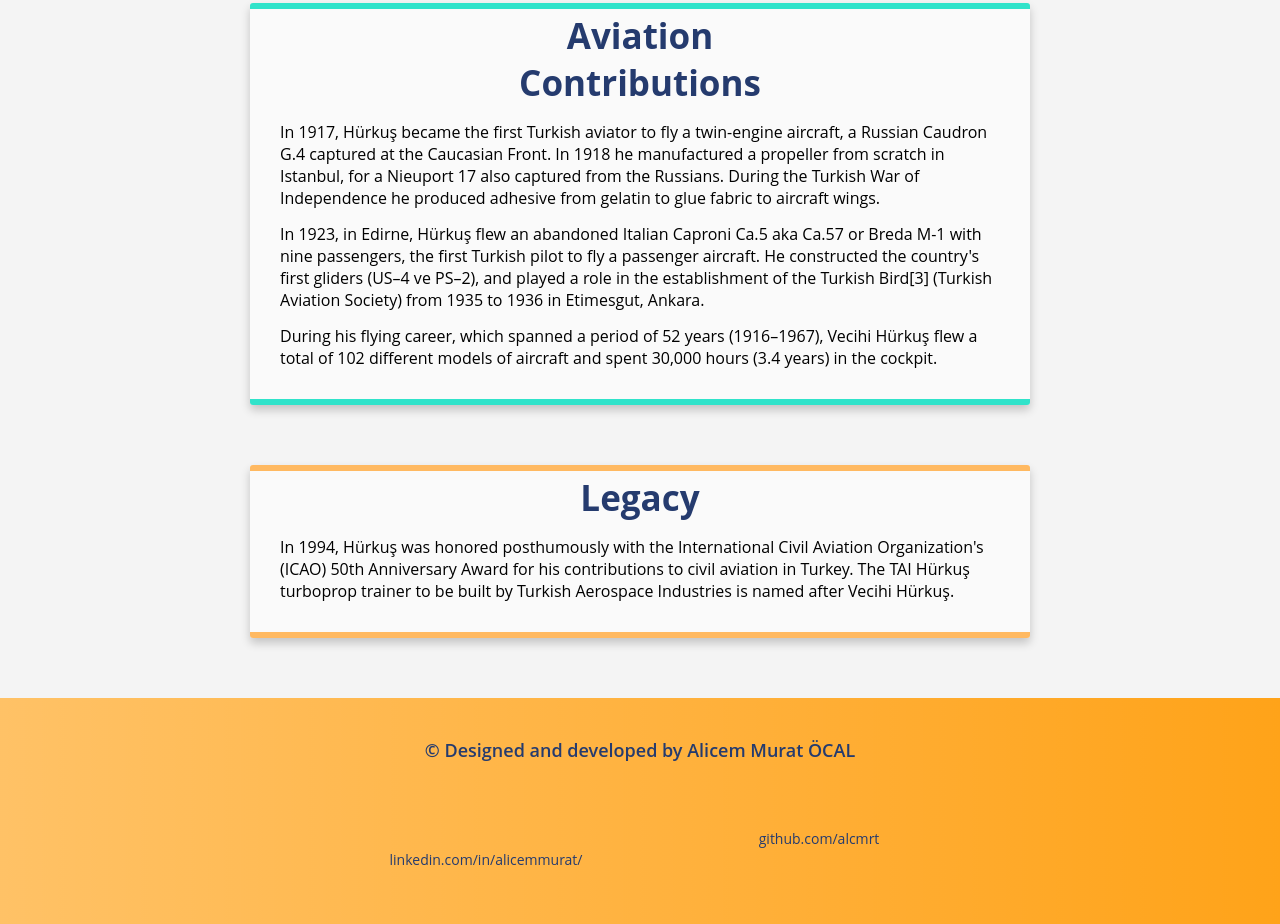
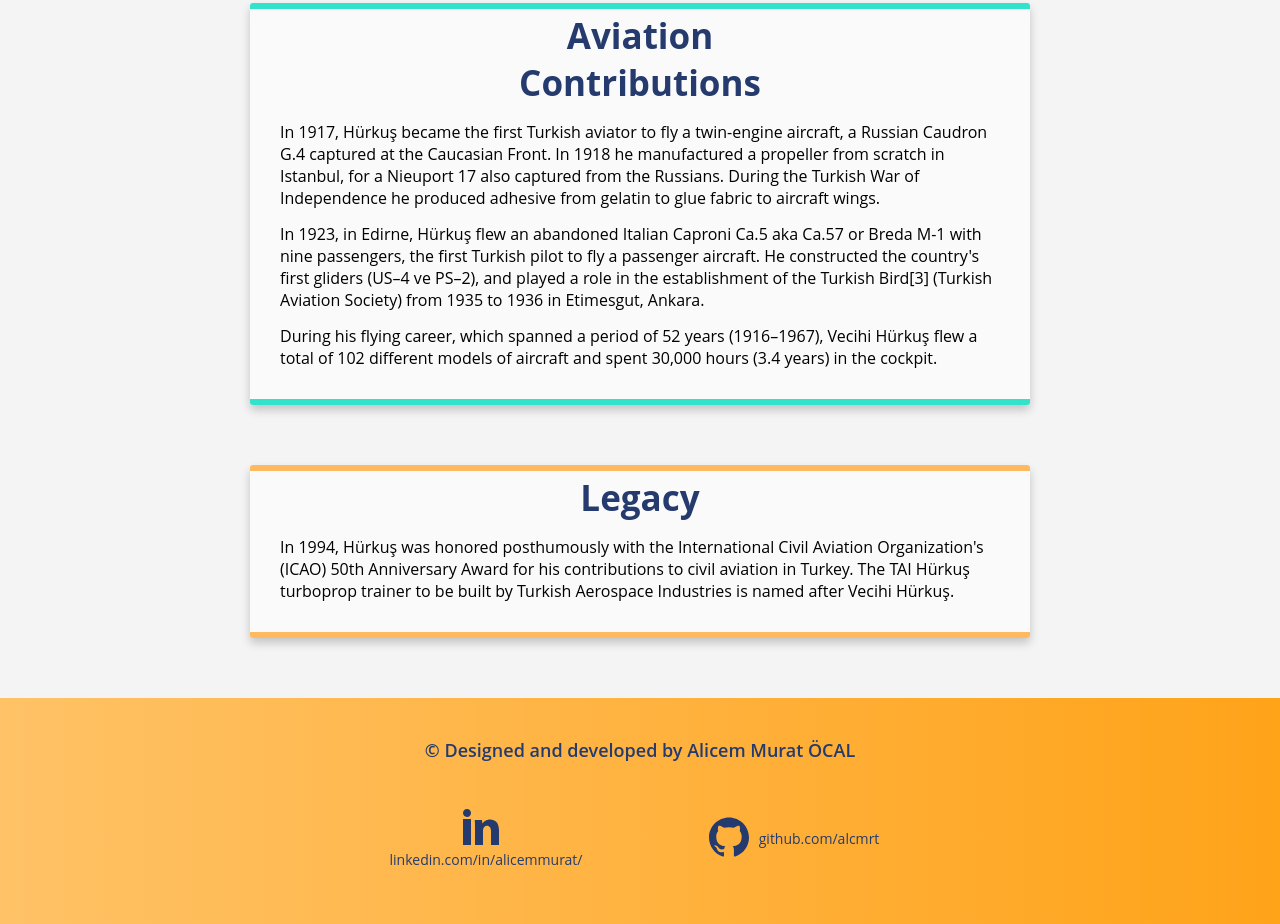
Before and after one commit to alcmrt/tribute-page, a website: page index.html in a window 1280 px wide. Shown: the part 1703-2627 px from the top of the page. Drawn offline with nearby package versions, Linux system fonts and the light colour scheme; files that its build step writes are made by us from their sources; the site is published under a folder, as on GitHub Pages, so addresses that start at the root find nothing.

Commit message:
image paths updated

```diff
--- a/index.html
+++ b/index.html
@@ -14,7 +14,7 @@
 
         <div class="profile_photo">
                 <figure class="fig">
-                    <img class="fig__img" src="/img/hurkus.jpg" alt="vecihi hürkuş">
+                    <img class="fig__img" src="img/hurkus.jpg" alt="vecihi hürkuş">
                 </figure>
             </div>
 
@@ -121,7 +121,7 @@
                 <div class="footer__box">
                     <div class="footer__box__icon-container">
                         <svg class="footer__icon">
-                            <use xlink:href="/img/sprite.svg#icon-linkedin"></use>
+                            <use xlink:href="img/sprite.svg#icon-linkedin"></use>
                         </svg>
                     </div>
                     <div class="footer__box__link-container">
@@ -134,7 +134,7 @@
                 <div class="footer__box">
                     <div class="footer__box__icon-container">
                         <svg class="footer__icon">
-                            <use xlink:href="/img/sprite.svg#icon-github"></use>
+                            <use xlink:href="img/sprite.svg#icon-github"></use>
                         </svg>
                     </div>
                     <div class="footer__box__link-container">
```
